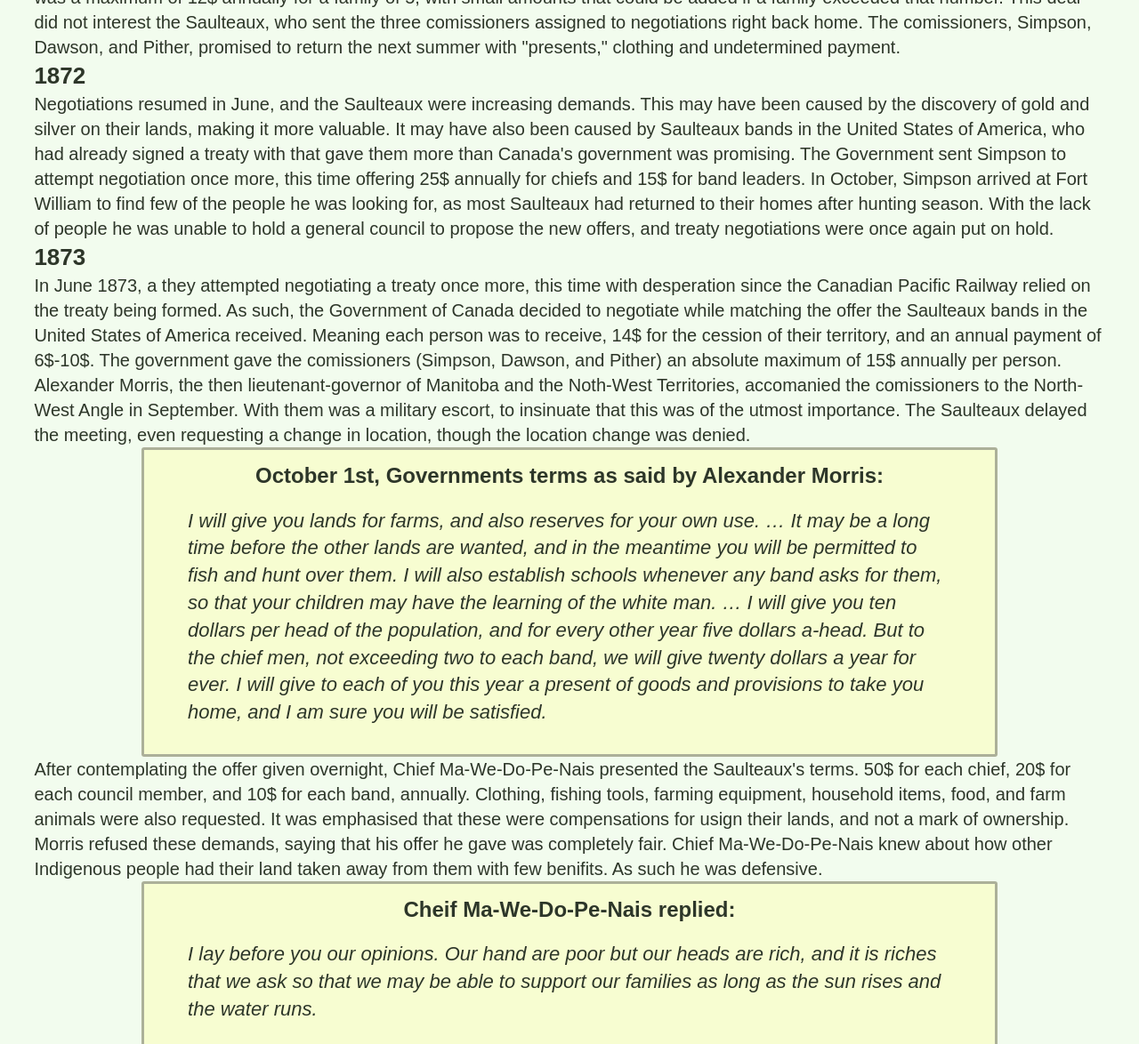
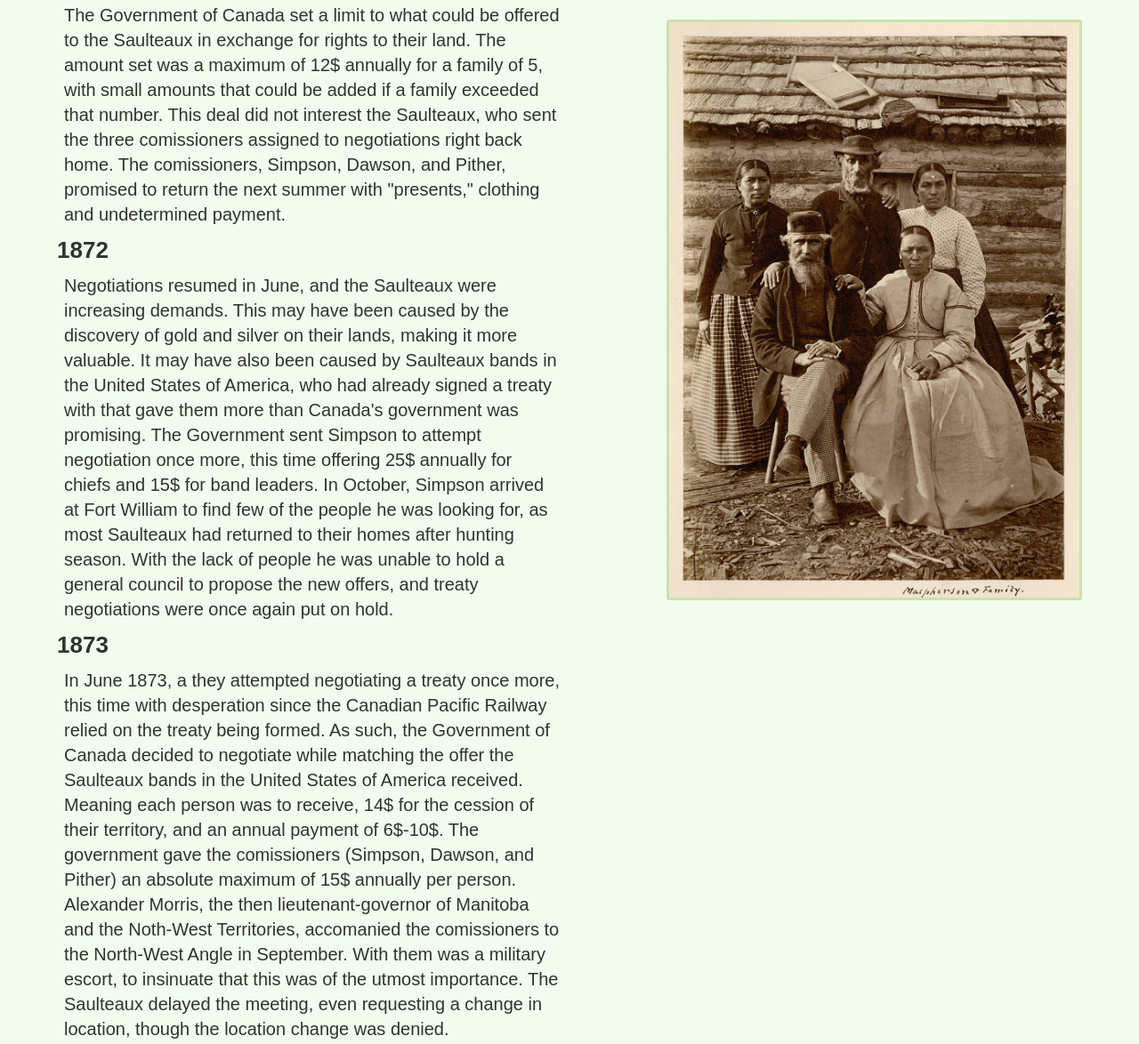
Before and after one commit to AvesAquila/css-assesments, a plain HTML site: page history.html in a window 1280 px wide. Shown: the part 751-1925 px from the top of the page at 89% size. Drawn offline with Linux system fonts and the light colour scheme.

Commit message:
Second Page Final

```diff
--- a/history.html
+++ b/history.html
@@ -1,3 +1,11 @@
+<!--
+  Name: Vee Wright
+  Course: WebDevelopment
+  Teacher: Mr. Hardman
+  School: Pembinatrails Early College
+  Date Last Modified: 18/12/22 (dd/mm/yy)
+-->
+
 <!DOCTYPE html>
 <html lang="en">
   <head>
@@ -7,9 +15,34 @@
     <link rel="stylesheet" href="stylesheets/stylesheet.css" />
     <style>
       /*
+        Take the one image on this page and sets its width to 40% of the page width, the image is told to sit at
+        the right of the screen.
+        120 pixels of outerspace are added to the top of the image.
+        a 3 pixel wide border is added to the image that is coloured solid light green and has slightly rounded
+        corners.
+      */
+      img {
+        width: 40%;
+        float: right;
+
+        margin-top: 120px;
+
+        border: 3px solid #c9e2ac;
+        border-radius: 3px;
+      }
+
+      /*
+        This is for the text that has to go beside the image, its width gets set to 50% of the
+        page width.
+      */
+      #left-text {
+        width: 50%;
+      }
+
+      /*
         Puts words in italics and makes them bold
-        Changes font size to 2.2rem(here around 22px)
-        adds 2% top and bottom margin and 4% margin on the sides.
+        Changes font size to 220% of the root font size(here around 22px)
+        adds 2% top and bottom outerspace and 4% outerspace on the sides.
       */
       .quote {
         font-style: italic;
@@ -20,7 +53,7 @@
       }
 
       /*
-        Sets font size to 2.6rem(here it would be around 16px)
+        Sets font size to 260% of the root font size(here it would be around 16px)
       */
       h3 {
         font-size: 2.6rem;
@@ -29,13 +62,13 @@
       /*
         changes background colour to a soft white
         adds 1% padding between words and border
-        gives 10% margin on both sides of div outside the border
+        gives 10% margin on both sides and 2% on the top and bottom of div outside the border
         creates a solid slightly rounded grey border
       */
-      div {
-        background-color: #f7fdd1;
+      .quote-box {
+        background-color: #fefff7;
         padding: 1%;
-        margin: 0% 10%;
+        margin: 2% 10%;
 
         border: 3px solid #6061607e;
         border-radius: 3px;
@@ -43,11 +76,18 @@
 
       /*
         Sets font size to 2.4rem (here around 24px)
-        Shifts text to center of screen
+        Shifts text to center of screen or container
       */
       h4 {
         font-size: 2.4rem;
         text-align: center;
+      }
+
+      /*
+        Gives the link the quote comes from a smaller text sixe of 180% of the root font size to lower its audacity
+      */
+      .quote-link {
+        font-size: 1.8rem;
       }
 
       /*
@@ -117,34 +157,42 @@
         Late 1870, the Saulteaux said they would still be willing to negotiate a treaty but they still expected compensation for the use of
         their land. In 1871, the Goverment of Canada said they would further the treaty negotiations.
       </p>
+      <img
+        src="images/Treaty3NegotiationsTranslator.jpg"
+        alt="Three indigenous women sitting around two men, the women wear floor length skirts
+        and long sleve shirts in different styles while the men wear similar black suits. The image is black
+        and white with a wooden house visible in the background" />
       <h2>Negotiations</h2>
+      <div id="left-text">
         <h3>1871</h3>
         <p>
-        The Government of Canada set a limit to what could be offered to the Saulteaux in exchange for rights to their land. The amount set was
-        a maximum of 12$ annually for a family of 5, with small amounts that could be added if a family exceeded that number. This deal did not
-        interest the Saulteaux, who sent the three comissioners assigned to negotiations right back home. The comissioners, Simpson, Dawson,
-        and Pither, promised to return the next summer with "presents," clothing and undetermined payment.
+          The Government of Canada set a limit to what could be offered to the Saulteaux in exchange for rights to their land. The amount set
+          was a maximum of 12$ annually for a family of 5, with small amounts that could be added if a family exceeded that number. This deal
+          did not interest the Saulteaux, who sent the three comissioners assigned to negotiations right back home. The comissioners, Simpson,
+          Dawson, and Pither, promised to return the next summer with "presents," clothing and undetermined payment.
         </p>
         <h3>1872</h3>
         <p>
-        Negotiations resumed in June, and the Saulteaux were increasing demands. This may have been caused by the discovery of gold and silver
-        on their lands, making it more valuable. It may have also been caused by Saulteaux bands in the United States of America, who had
-        already signed a treaty with that gave them more than Canada's government was promising. The Government sent Simpson to attempt
-        negotiation once more, this time offering 25$ annually for chiefs and 15$ for band leaders. In October, Simpson arrived at Fort William
-        to find few of the people he was looking for, as most Saulteaux had returned to their homes after hunting season. With the lack of
-        people he was unable to hold a general council to propose the new offers, and treaty negotiations were once again put on hold.
+          Negotiations resumed in June, and the Saulteaux were increasing demands. This may have been caused by the discovery of gold and
+          silver on their lands, making it more valuable. It may have also been caused by Saulteaux bands in the United States of America, who
+          had already signed a treaty with that gave them more than Canada's government was promising. The Government sent Simpson to attempt
+          negotiation once more, this time offering 25$ annually for chiefs and 15$ for band leaders. In October, Simpson arrived at Fort
+          William to find few of the people he was looking for, as most Saulteaux had returned to their homes after hunting season. With the
+          lack of people he was unable to hold a general council to propose the new offers, and treaty negotiations were once again put on
+          hold.
         </p>
         <h3>1873</h3>
         <p>
-        In June 1873, a they attempted negotiating a treaty once more, this time with desperation since the Canadian Pacific Railway relied on
-        the treaty being formed. As such, the Government of Canada decided to negotiate while matching the offer the Saulteaux bands in the
-        United States of America received. Meaning each person was to receive, 14$ for the cession of their territory, and an annual payment of
-        6$-10$. The government gave the comissioners (Simpson, Dawson, and Pither) an absolute maximum of 15$ annually per person. Alexander
-        Morris, the then lieutenant-governor of Manitoba and the Noth-West Territories, accomanied the comissioners to the North-West Angle in
-        September. With them was a military escort, to insinuate that this was of the utmost importance. The Saulteaux delayed the meeting,
-        even requesting a change in location, though the location change was denied.
+          In June 1873, a they attempted negotiating a treaty once more, this time with desperation since the Canadian Pacific Railway relied
+          on the treaty being formed. As such, the Government of Canada decided to negotiate while matching the offer the Saulteaux bands in
+          the United States of America received. Meaning each person was to receive, 14$ for the cession of their territory, and an annual
+          payment of 6$-10$. The government gave the comissioners (Simpson, Dawson, and Pither) an absolute maximum of 15$ annually per person.
+          Alexander Morris, the then lieutenant-governor of Manitoba and the Noth-West Territories, accomanied the comissioners to the
+          North-West Angle in September. With them was a military escort, to insinuate that this was of the utmost importance. The Saulteaux
+          delayed the meeting, even requesting a change in location, though the location change was denied.
         </p>
-      <div>
+      </div>
+      <div class="quote-box">
         <h4>October 1st, Governments terms as said by Alexander Morris:</h4>
         <p class="quote">
           I will give you lands for farms, and also reserves for your own use. … It may be a long time before the other lands are wanted, and
@@ -152,6 +200,9 @@
           that your children may have the learning of the white man. … I will give you ten dollars per head of the population, and for every
           other year five dollars a-head. But to the chief men, not exceeding two to each band, we will give twenty dollars a year for ever. I
           will give to each of you this year a present of goods and provisions to take you home, and I am sure you will be satisfied.
+          <a href="https://www.thecanadianencyclopedia.ca/en/article/treaty-3" target="blank_" class="quote-link">
+            - Quote from The Canadian Encyclopedia
+          </a>
         </p>
       </div>
       <p>
@@ -161,11 +212,14 @@
         these demands, saying that his offer he gave was completely fair. Chief Ma-We-Do-Pe-Nais knew about how other Indigenous people had
         their land taken away from them with few benifits. As such he was defensive.
       </p>
-      <div>
+      <div class="quote-box">
         <h4>Cheif Ma-We-Do-Pe-Nais replied:</h4>
         <p class="quote">
           I lay before you our opinions. Our hand are poor but our heads are rich, and it is riches that we ask so that we may be able to
           support our families as long as the sun rises and the water runs.
+          <a href="https://www.thecanadianencyclopedia.ca/en/article/treaty-3" target="blank_" class="quote-link">
+            - Quote from The Canadian Encyclopedia
+          </a>
         </p>
       </div>
       <p>
--- a/stylesheets/stylesheet.css
+++ b/stylesheets/stylesheet.css
@@ -1,3 +1,10 @@
+/*
+  Various shades of green were chosen for this website because green represents nature, which is highly valued
+  by indigenous peoples, and because it represents growth, a thing which we are constantly looking towards.
+  Green's positives lend themselves to the theme of this site, which is why they are used both as the main
+  and secondary colours, but also as the tinted neutrals.
+*/
+
 /*
   Gives entire webpage more space between lines with 2/5ths of a line between each line.
   Default margin is also removed giving no space between the webpage and the borders of the browser being used by the client.
@@ -41,7 +48,8 @@ h1 {
 }
 
 /*
-
+  Removes the default bullets that appear with an unordered list. Then removes all default padding and  margin so the list can rest at
+  the edge of the screen. chages the backgorund colour to a darker and more vibrant green than the standard background.
 */
 nav ul {
   list-style-type: none;
@@ -50,6 +58,7 @@ nav ul {
   margin: 0;
   padding: 0;
 
+  /*without this the nav bar bleeds intensely, hide anything that escapes!!!!*/
   overflow: hidden;
 
   background-color: #c9e2ac;
@@ -60,6 +69,13 @@ nav li {
   float: left;
 }
 
+/*
+  Sets display function as a block since we want these links to be their own little entities so they can go in an horizontal line
+  with their newfound freedom. The colour is a rich green, everything is green, and growing, and evolving. The text gets aligned to the
+  center of their blocks as they give up on ever seeing their list friends again, but their solo houses grow to a 14x16px space, which will
+  cost them all of the (nonexist) money they get for working as my navigation links. Finally, we burn their shoes because you dont wear
+  shoes in the house. And then they become bold.
+*/
 nav li a {
   display: block;
   color: #2d3629;
@@ -78,6 +94,9 @@ nav li a:focus {
   background-color: #87aa79;
 }
 
+/*
+  text on visited nav links will be a less noticable green.
+*/
 nav li a:visited {
   color: #505c4a;
 }
@@ -87,23 +106,38 @@ nav li a:visited {
   background-color: #94c482;
 }
 
+/*
+  Adds 5 percent of space between the main element and the cage that is your web browser
+*/
 main {
-  margin: 0% 3%;
+  margin: 0% 5%;
 }
 
+/*
+  Makes the second level headings have a size of 400% percent of the root font size
+*/
 h2 {
   font-size: 4rem;
 }
 
+/*takes section container, shoves it to the left and squished it down to 60& of the screen width*/
 section {
   float: left;
   width: 60%;
 }
 
+/*text within section gets the luxury of being 200% of the root font size, and the luxury of 8 out ward pixels of space*/
 p {
   font-size: 2rem;
+  margin: 8px;
 }
 
+/*
+  display, inline block (so i can actually have a set width and it can not hugh other elemts)
+  width, whole screen (shocker)
+  background colour, green (so unexpected)
+  text color, darkgreen (how daring)
+*/
 footer {
   /*inline-block is only display method that seems to work here*/
   display: inline-block;
@@ -114,6 +148,11 @@ footer {
   color: #2d3629;
 }
 
+/*
+  paragraph text within fotter will be small, and a block in a line
+  fontsize is set to a smaller value of 1.6 rem
+  all around margin of 2%
+*/
 footer p {
   display: inline-block;
   font-size: 1.6rem;
@@ -121,12 +160,22 @@ footer p {
   margin: 2%;
 }
 
+/*
+  footer anchor tags, featuring:
+  floating to the right of the screen
+  having a top-bottom margin of 20px and a left-right margin of 10px
+  a fotn size same as its paragraph text brother
+  making the regular underline thinner
+  a text colour the same as its brother
+*/
 footer a {
   float: right;
 
   margin: 20px 10px;
 
   font-size: 1.6rem;
+  -webkit-text-decoration: underline 1px;
+  -moz-text-decoration: underline 1px;
   text-decoration: underline 1px;
   color: #2d3629;
 }
```
Lines whose indentation alone changed are shown as unchanged.
